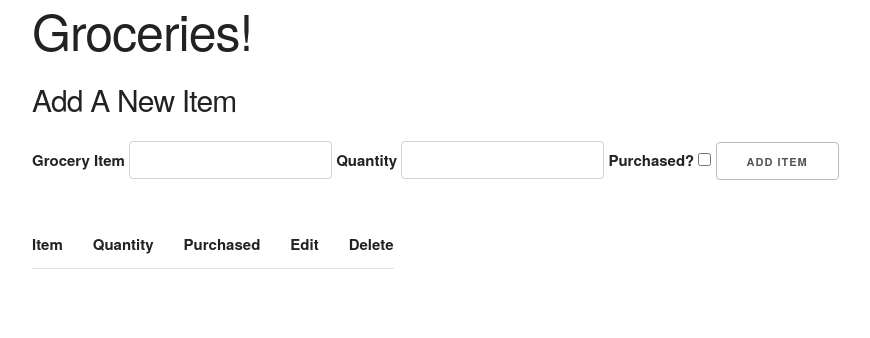
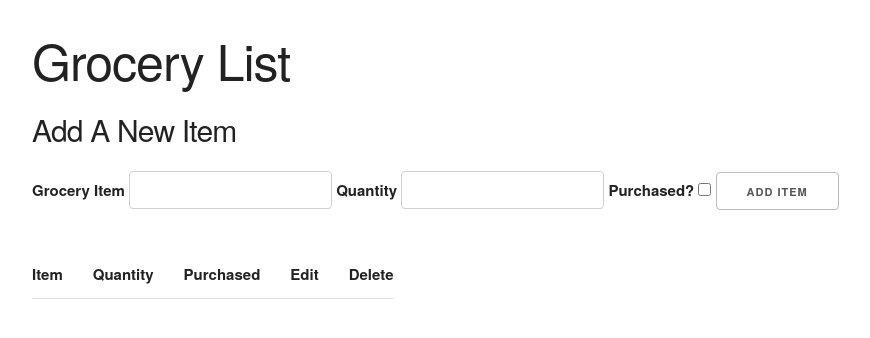
Before and after one commit to kweingart08/shiny-spork, a website: page public/index.html in a window 1280 px wide. Shown: the whole page, without its empty margins (128-998 px from the left). Drawn offline with nearby package versions, Linux system fonts and the light colour scheme; no server answers.

Commit message:
updated margin in main.css changed title in index.html

```diff
--- a/public/css/main.css
+++ b/public/css/main.css
@@ -19,3 +19,7 @@ td:nth-child(5):hover{
 .purchased {
   text-decoration: line-through;
 }
+
+.container {
+  margin-top: 30px;
+}
--- a/public/index.html
+++ b/public/index.html
@@ -13,7 +13,7 @@
   <body ng-controller="GroceryController as ctrl">
     <div class="container">
       <div class="header">
-        <h1>Groceries!</h1>
+        <h1>Grocery List</h1>
       </div>
       <div class="new-item">
         <h4>Add A New Item</h4>
```
